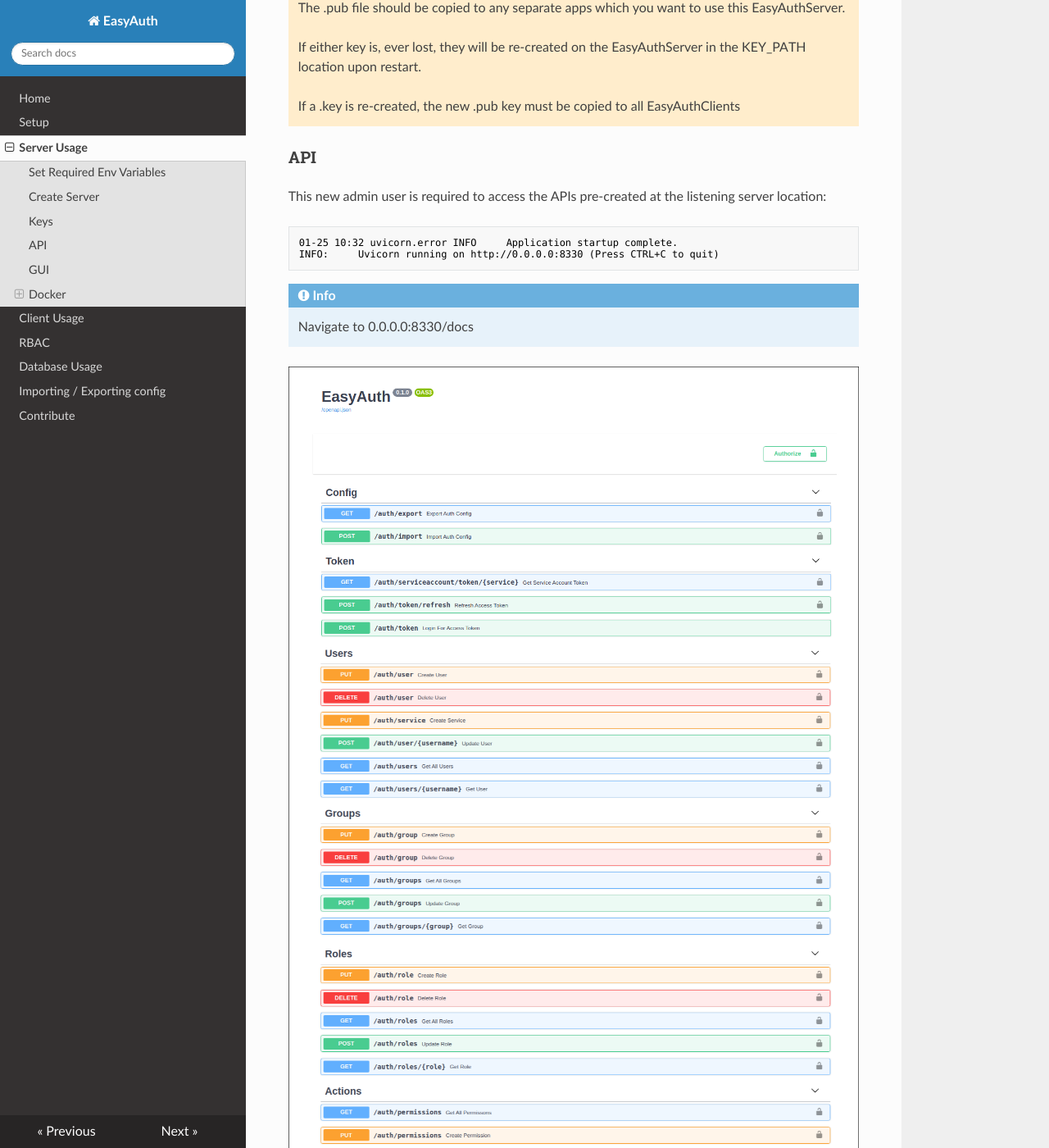
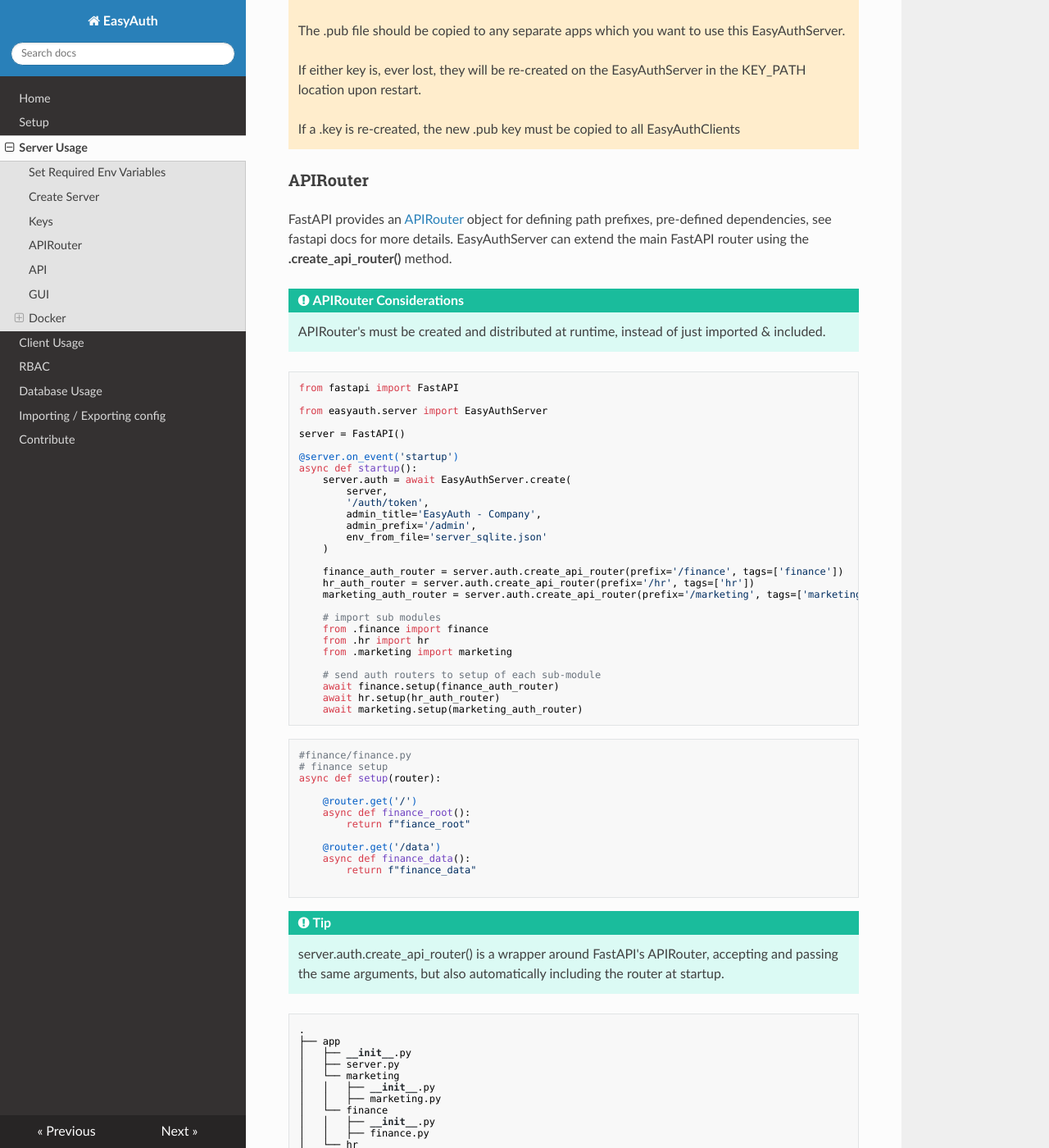
Before and after one commit to codemation/easyauth, an MkDocs documentation site: the page built from docs/server_usage.md, in a window 1280 px wide and 1400 px high, scrolled down 1542 px. Shown: the whole window at 82% size. Built offline with MkDocs 1.6.1, drawn with Linux system fonts in a browser that asks for light colours; nearby versions of some CDN libraries; some of the changed text lies outside the part shown.

Commit message:
Fix - Issue #4 - Added Default Admin Prefix to allow for more native usage alongside an existing FastAPI applicatin without overriding existing routes. Added create_api_router method with EasyAuthServer, allowing for EasyAuthRouters to be created with defined prfixes and other FastAPI APIRouter configuration

````diff
--- a/docs/server_usage.md
+++ b/docs/server_usage.md
@@ -34,7 +34,9 @@
     server.auth = await EasyAuthServer.create(
         server,
         '/auth/token',
-        env_from_file='server_env.json'
+        admin_title='EasyAuth',
+        admin_prefix='/admin2',
+        env_from_file='server_sqlite.json'
     )
 
 ```
@@ -67,6 +69,79 @@
 
     If a .key is re-created, the new .pub key must be copied to all EasyAuthClients
 
+### APIRouter
+FastAPI provides an [APIRouter](https://fastapi.tiangolo.com/tutorial/bigger-applications/?h=apirouter#apirouter) object for defining path prefixes, pre-defined dependencies, see fastapi docs for more details. EasyAuthServer can extend the main FastAPI router using the <b>.create_api_router()</b> method.
+
+!!! Important - "APIRouter Considerations "
+    APIRouter's must be created and distributed at runtime, instead of just imported & included.
+
+```python
+from fastapi import FastAPI
+
+from easyauth.server import EasyAuthServer
+
+server = FastAPI()
+
+@server.on_event('startup')
+async def startup():
+    server.auth = await EasyAuthServer.create(
+        server,
+        '/auth/token',
+        admin_title='EasyAuth - Company',
+        admin_prefix='/admin',
+        env_from_file='server_sqlite.json'
+    )
+
+    finance_auth_router = server.auth.create_api_router(prefix='/finance', tags=['finance'])
+    hr_auth_router = server.auth.create_api_router(prefix='/hr', tags=['hr'])
+    marketing_auth_router = server.auth.create_api_router(prefix='/marketing', tags=['marketing'])
+
+    # import sub modules
+    from .finance import finance
+    from .hr import hr
+    from .marketing import marketing
+
+    # send auth routers to setup of each sub-module
+    await finance.setup(finance_auth_router)
+    await hr.setup(hr_auth_router)
+    await marketing.setup(marketing_auth_router)
+```
+
+```python
+#finance/finance.py
+# finance setup
+async def setup(router):
+
+    @router.get('/')
+    async def finance_root():
+        return f"fiance_root"
+
+    @router.get('/data')
+    async def finance_data():
+        return f"finance_data"
+
+```
+!!! TIP
+    server.auth.create_api_router() is a wrapper around FastAPI's APIRouter, accepting and passing the same arguments, but also automatically including the router at startup.
+
+```
+.
+├── app
+│   ├── __init__.py
+│   ├── server.py
+│   └── marketing
+│   │   ├── __init__.py
+│   │   ├── marketing.py
+│   └── finance
+│   │   ├── __init__.py
+│   │   ├── finance.py
+│   └── hr
+│       ├── __init__.py
+│       └── hr.py
+```
+
+![](images/easyauthclient-apirouter.png)
+
 ### API
 
 This new admin user is required to access the APIs pre-created at
@@ -80,6 +155,11 @@
 ![](images/api.png)
 
 ### GUI
+The EasyAuth Admin GUI is accessible by accessing the listening host:port at the defined <b>admin_prefix</b> location.
+!!! INFO "GUI URL"
+    http://0.0.0.0/{admin_prefix} <br>
+    http://0.0.0.0/admin
+
 ![](images/EasyAuthGUI.png)
 
 ### Docker
````
Also changed, not shown: 4 other files.
